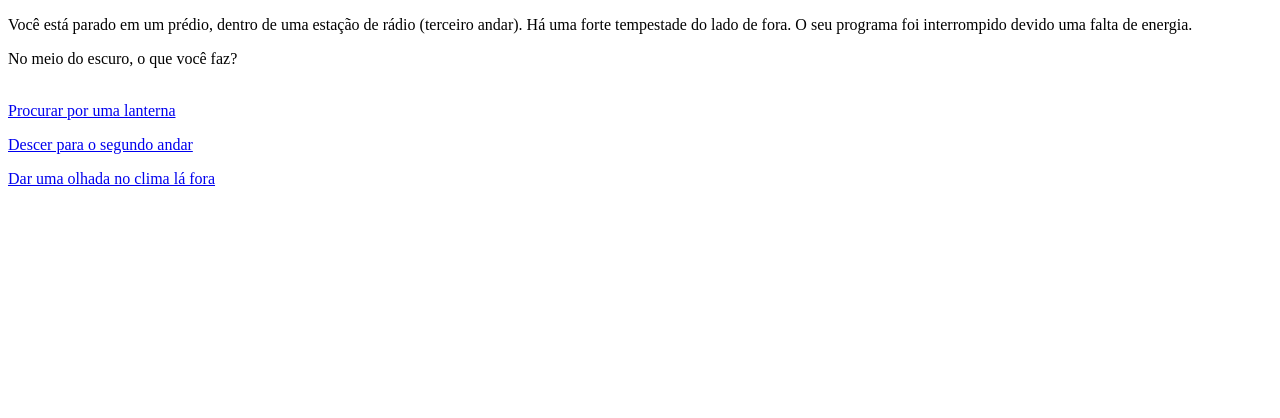
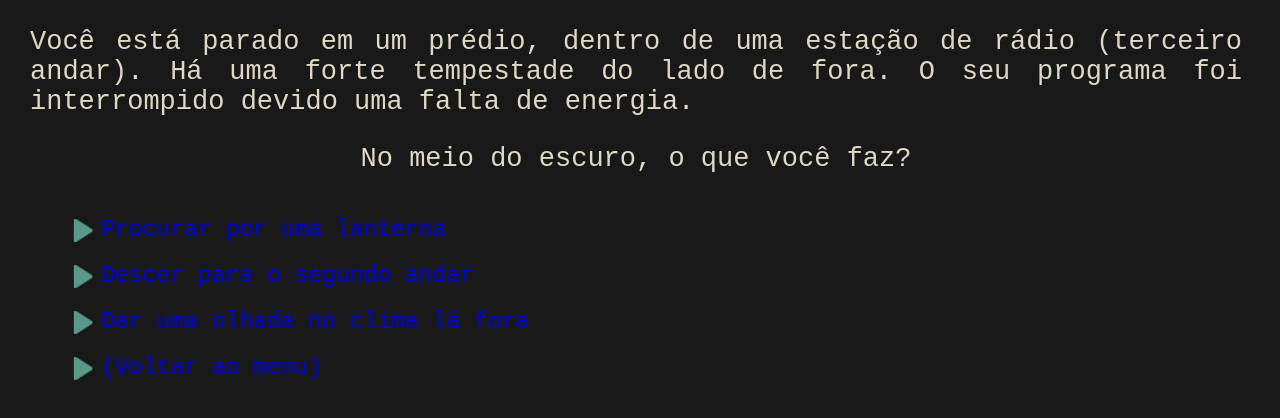
Before and after one commit to felipemaartins/projeto-de-jogo, a plain HTML site: page index.html in a window 1280 px wide. Drawn offline with Linux system fonts and the light colour scheme.

Commit message:
Estilização
Adicionando Css nas páginas index, 002 e 016

```diff
--- a/index.html
+++ b/index.html
@@ -7,15 +7,20 @@
     <meta name="viewport" content="width=device-width, initial-scale=1.0">
     <link rel="shortcut icon" href="media/favicon.ico" type="image/x-icon">
     <title>Viva Sua Aventura</title>
+    <link rel="stylesheet" href="style.css">
 </head>
 
 <body>
-    <p>Você está parado em um prédio, dentro de uma estação de rádio (terceiro andar). Há uma forte tempestade do lado de fora. O seu programa foi interrompido devido uma falta de energia.</p>
-    <p>No meio do escuro, o que você faz?</p>
+    <p id="texto">Você está parado em um prédio, dentro de uma estação de rádio (terceiro andar). Há uma forte tempestade do lado de fora. O seu programa foi interrompido devido uma falta de energia.</p>
+    <p id="texto1">No meio do escuro, o que você faz?</p>
     <br>
-    <a href="pg002.html" rel="next">Procurar por uma lanterna</a></p>
-    <p><a href="pg003.html">Descer para o segundo andar</a></p>
-    <p><a href="pg004.html">Dar uma olhada no clima lá fora</a></p>
+
+    <ul>
+        <li><a href="pg002.html" rel="next"> Procurar por uma lanterna</a></p></li>
+        <li><p><a href="pg003.html"> Descer para o segundo andar</a></p></li>
+        <li><p><a href="pg004.html"> Dar uma olhada no clima lá fora</a></p></li>
+        <li id="voltar"><p><a href="index.html"> (Voltar ao menu)</a></p></li>
+    </ul>
 </body>
 
 </html>
--- /dev/null
+++ b/style-final.css
@@ -0,0 +1,70 @@
+@import url('https://fonts.googleapis.com/css2?family=Fira+Code:wght@300;400;500&family=Oswald:wght@500&display=swap');
+
+body {
+    background-color: #191919;
+    color: #dfd8c5;
+    font-family: "Fira  Code", monospace;
+    margin-left: 30px;
+    margin-right: 30px;
+    text-align: justify;
+}
+
+
+h1 {
+    font-family: 'Oswald', sans-serif;
+    text-align: center;
+    font-size: 50px;
+    color: #b82424;
+    text-transform: uppercase;
+}
+
+
+p {
+    font-size: 27px;
+}
+
+
+ul {
+    list-style: none;
+    padding: 0;
+    margin: 0;
+}
+
+
+li {
+        font-size: 23px;
+        line-height: 1.5;
+        margin: 0 0 15px 40px;
+        padding-left: 24px;
+        background-image: url(media/triangulo-vermelho-24.png);
+        background-position: left center;
+        background-repeat: no-repeat;
+}
+
+
+li a {
+        padding-left: 7px;
+}
+
+
+a {
+    text-decoration: none;
+
+}
+
+
+a:visited {
+    color: #dfd8c5;
+}
+
+
+a:hover {
+    color: #ec1414;
+    text-shadow: #470505 2px 3px 5px;
+
+}
+
+
+#voltar {
+    color: #ec1414;
+}
--- /dev/null
+++ b/style.css
@@ -0,0 +1,59 @@
+@import url('https://fonts.googleapis.com/css2?family=Fira+Code:wght@300;400;500&display=swap');
+
+body {
+    background-color: #191919;
+    color: #dfd8c5;
+    font-family: "Fira  Code", monospace;
+    margin-left: 30px;
+    text-align: justify;
+
+}
+
+#texto {
+    font-size: 27px;
+    margin-right: 30px;
+}
+
+#texto1 {
+    font-size: 27px;
+    margin-right: 30px;
+    text-align: center;
+}
+
+
+
+ul {
+    list-style: none;
+    padding: 0;
+    margin: 0;
+}
+
+li {
+    font-size: 23px;
+    line-height: 1;
+    margin: 0 0 15px 40px;
+    padding-left: 24px;
+    background-image: url(media/triangulo-azul-24.png);
+    background-position: left center;
+    background-repeat: no-repeat;
+    margin-right: 30px;
+}
+
+li a {
+    padding-left: 7px;
+}
+
+a {
+
+    text-decoration: none;
+}
+
+
+a:visited {
+    color: #dfd8c5;
+}
+
+a:hover {
+    color: #589989;
+    text-shadow: #04664e 2px 3px 5px;
+}
```
Also changed, not shown: pg002.html (+9 -5 lines), pg016.html (+4 -1 lines), media/triangulo-azul-24.png (added), media/triangulo-vermelho-24.png (added).
